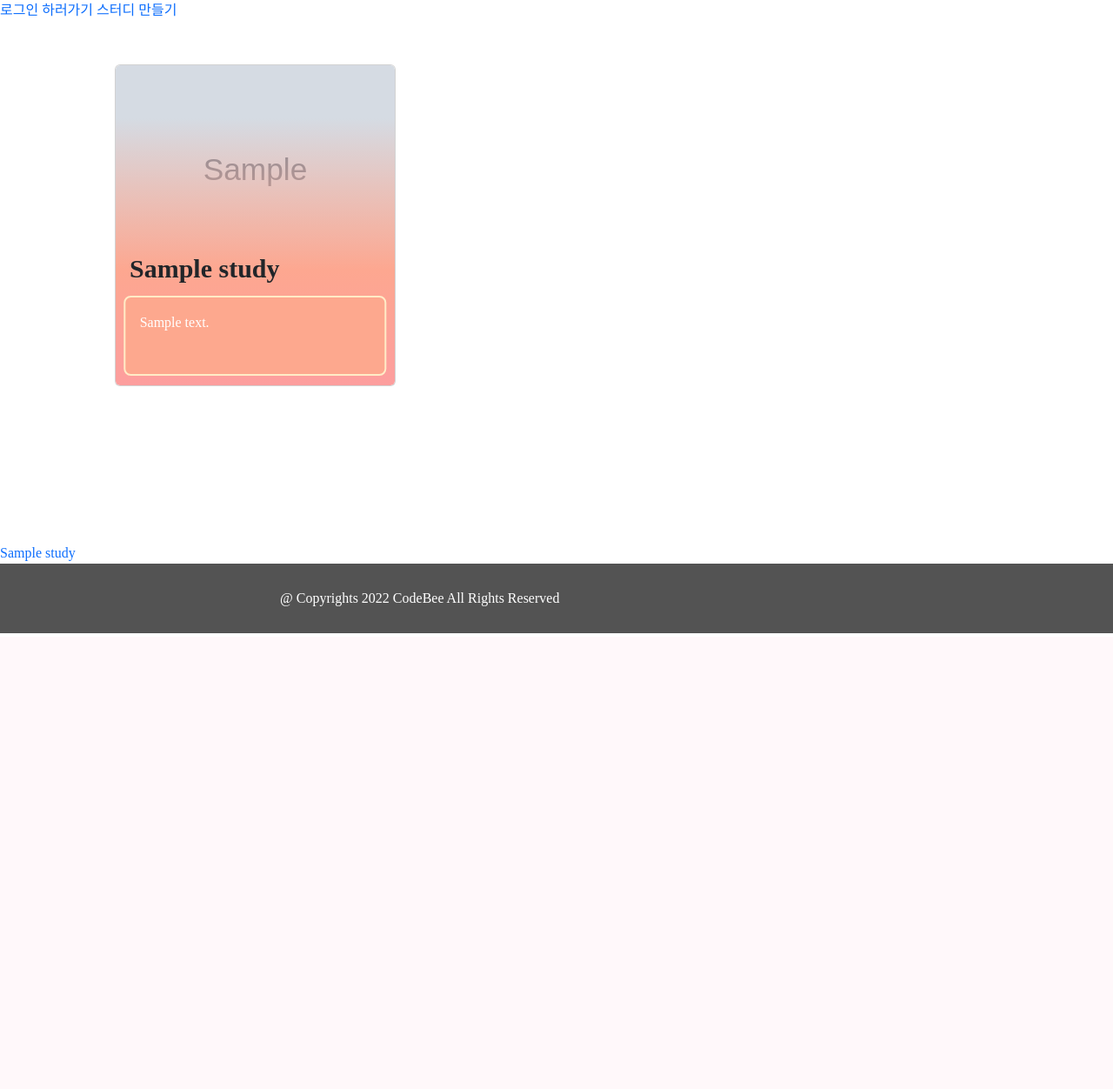
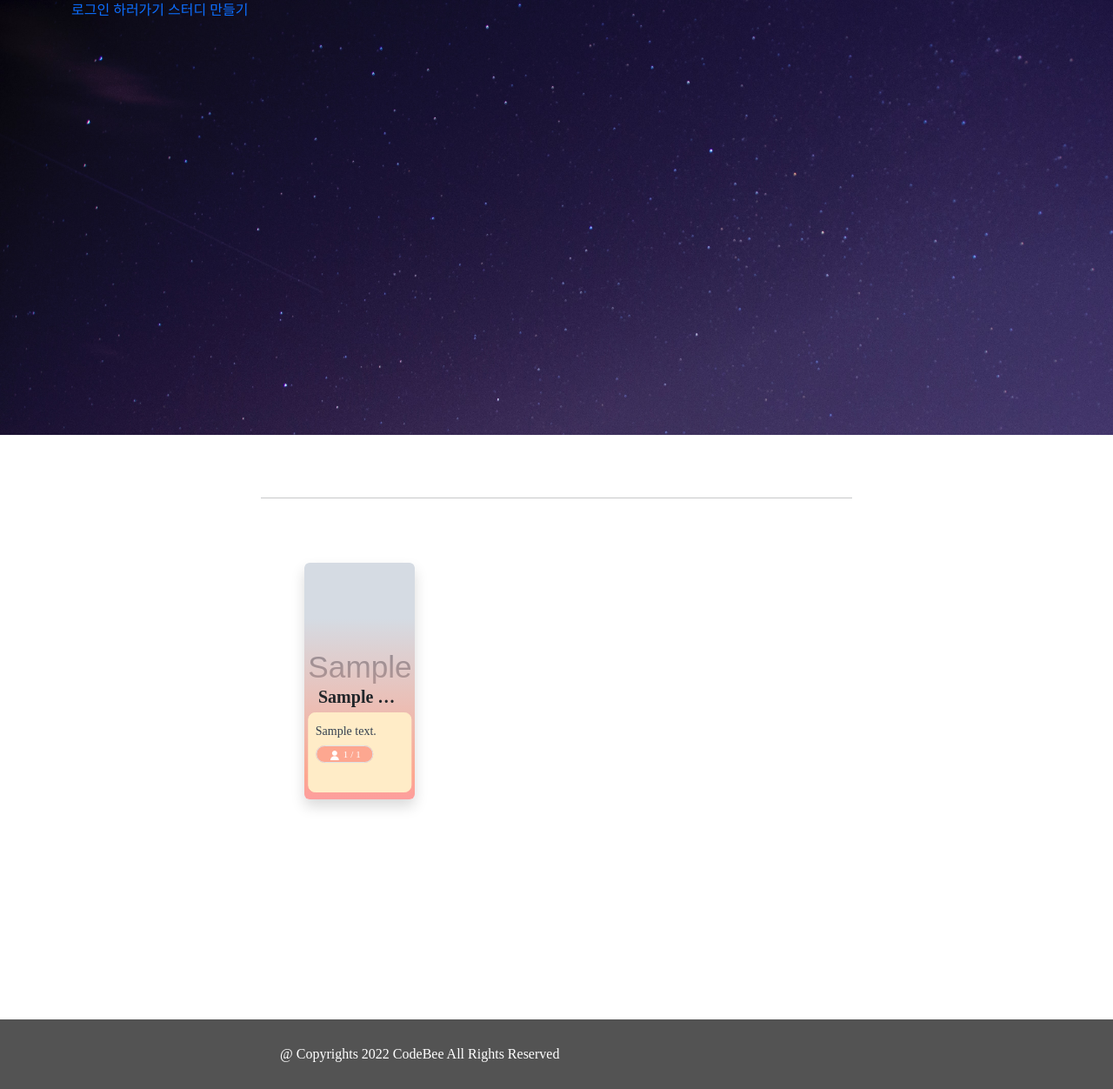
Before and after one commit to midhyun/CodeBee, a Django app: page /reviews/ in a window 1280 px wide. Shown: the part 68-1320 px from the top of the page at 87% size. Before the commit the page ends 796 px from the top, so only its background shows below. Run offline with Django 3.2, Linux system fonts and the light colour scheme; tables that the repository leaves empty hold one stand-in row (values such as "Sample post"); grey boxes marked "Sample" are stand-in pictures; some libraries are stand-ins or nearby versions; some web fonts are replaced.

Commit message:
style: index 페이지 현재 정원 수/제한 인원수 스타일 추가

```diff
--- a/accounts/static/accounts/css/style.css
+++ b/accounts/static/accounts/css/style.css
@@ -9,10 +9,16 @@
       ), url('/static/accounts/image/bg.jpg');
     background-size: cover;
     background-repeat: no-repeat;
-    border-radius: 20px 20px 0px 0px;
     margin-top: 170px;
     height: 450px;
     background-size: cover;
+}
+
+.index-header {
+    background-image: url('/static/accounts/image/bg.jpg');
+    background-size: cover;
+    height: 500px;
+
 }
 .none {
     width: 120px;
@@ -27,7 +33,10 @@
 }
 
 .board {
-    min-height: 600px;
+    margin-left: 300px;
+    margin-right: 300px;
+    padding-top: 3rem;
+    min-height: calc(100vh - 8rem);
 }
 .tab-menu {
     margin: 20px 0px;
@@ -45,20 +54,22 @@
 .card {
     position: relative;
     overflow: hidden;
+    width: 100%;
+    box-shadow: 1rem;
 }
 
-.card:hover img {
+.card:hover .card-image {
     transform: scale(1.4);
 }
 
-.card img {
+.card .card-image {
     width: 100%;
     transition: all 0.2s linear;
 }
 
 .study-title {
     position: absolute;
-    bottom: 25%;
+    bottom: 30%;
     left: 50%;
     right: 50%;
     transform : translate(-50%);
@@ -67,20 +78,14 @@
     overflow:hidden;
     white-space: nowrap;
     text-overflow: ellipsis;
-    font-size: 30px;
+    font-size: 20px;
     font-weight: revert;
     color: #344050;
 }
 
-.study-content {
+.content-box {
     position: absolute;
     display: block;
-    overflow:hidden;
-    text-overflow: ellipsis;
-    display: -webkit-box;
-    -webkit-line-clamp: 3;
-    -webkit-box-orient: vertical;
-    line-height: 26px;
     bottom: 3%;
     left: 50%;
     right: 50%;
@@ -89,10 +94,20 @@
     width: 94%;
     border-style: solid;
     border-radius: 8px;
-    border-width: 2.2px;
+    border-width: 1.2px;
     border-color: #ffecc7;
-    background-color:#FDA88E;
-    color: white;
+    background-color:#ffecc7;
+}
+
+.study-content {
+    overflow:hidden;
+    text-overflow: ellipsis;
+    display: -webkit-box;
+    -webkit-line-clamp: 2;
+    -webkit-box-orient: vertical;
+    line-height: 26px;
+    font-size: 14px;
+    color: #344050;
 }
 
 .link {
@@ -108,17 +123,26 @@
 }
 
 .card-body {
-    height: 8rem;
+    height: 2rem;
 }
 /* 카드 그라데이션 */
 .card-grad {
     position: absolute;
     width: 100%;
     height: 100%;
-    background: linear-gradient(0deg, #FD9E9E 0%, #FDA790 36%, rgba(255, 255, 255, 0) 83.4%);
+    background: linear-gradient(0deg, #FD9E9E 0%, #FDA790 10%, rgba(255, 255, 255, 0) 76.4%);
     border-radius: 4px;
 }
-
-.card {
-    height: 140px;
+.card span {
+    letter-spacing: 3px;
+    background-color: #FDA790;
+    font-size: 11px;
+    color: white;
+    padding: 3px 10px;
 }
+.members {
+    margin: 3px;
+    padding: 2px 2px;
+    width: 15px;
+    height: 15px;
+}
--- a/reviews/templates/reviews/index.html
+++ b/reviews/templates/reviews/index.html
@@ -4,6 +4,10 @@
   <link rel="stylesheet" href="{% static 'accounts/css/style.css' %}">
 {% endblock css %}
 {% block content %}
+
+  <header class="index-header">
+
+      <div class="container">
         {% if request.user.is_authenticated %}
         <p>{{ request.user }}
           <a href="{% url 'accounts:logout' %}">로그아웃</a>
@@ -13,17 +17,18 @@
         {% endif %}
 
         <a href="{% url 'reviews:create' %}">스터디 만들기</a>
-
-  <div class="container">
+      </div>
+    </header>
     <!-- 헤더 이미지 영역 -->
     <section class="board">
+      <hr class="my-4">
       <!-- 스터디 제목, 기간, 설명 -->
       <div class="container" style="padding: 50px;">
-        <div class="row row-cols-1 row-cols-md-3 g-4">
+        <div class="row row-cols-1 row-cols-md-4 g-4">
           {% for study in studies %}
             <div class="col">
               <a href="{% url 'reviews:detail' study.pk %}">
-                <div class="card h-100">
+                <div class="card border-0 shadow h-100">
                   {% if study.image %}
                     <img src="{{ study.image.url }}" class="card-img-top card-image" alt="...">
                   {% else %}
@@ -32,8 +37,9 @@
                   <div class="card-body"></div>
                   <div class="card-grad">
                     <h5 class="card-title study-title p-3">{{ study.title }}</h5>
-                    <div class="rounded-3 p-3 study-content">
-                      {{ study.content }}
+                    <div class="rounded-3 p-2 content-box">
+                      <p class="study-content m-0">{{ study.content }}</p>
+                      <span class="border rounded-pill"><img src="{% static '/members.png' %}" alt="" class="members">{{ study.accepted.all|length }}/{{ study.limits }}</span>
                     </div>
                   </div>
                 </div>
@@ -44,10 +50,4 @@
       </div>
     </section>
   </div>
-
-  {% for study in studies %}
-    <div>
-      <a href="{% url 'reviews:detail' study.pk %}">{{ study.title }}</a>
-    </div>
-  {% endfor %}
 {% endblock content %}
```
Also changed, not shown: accounts/migrations/0001_initial.py, reviews/migrations/0001_initial.py, static/members.png (added). Lines whose indentation alone changed are shown as unchanged.
